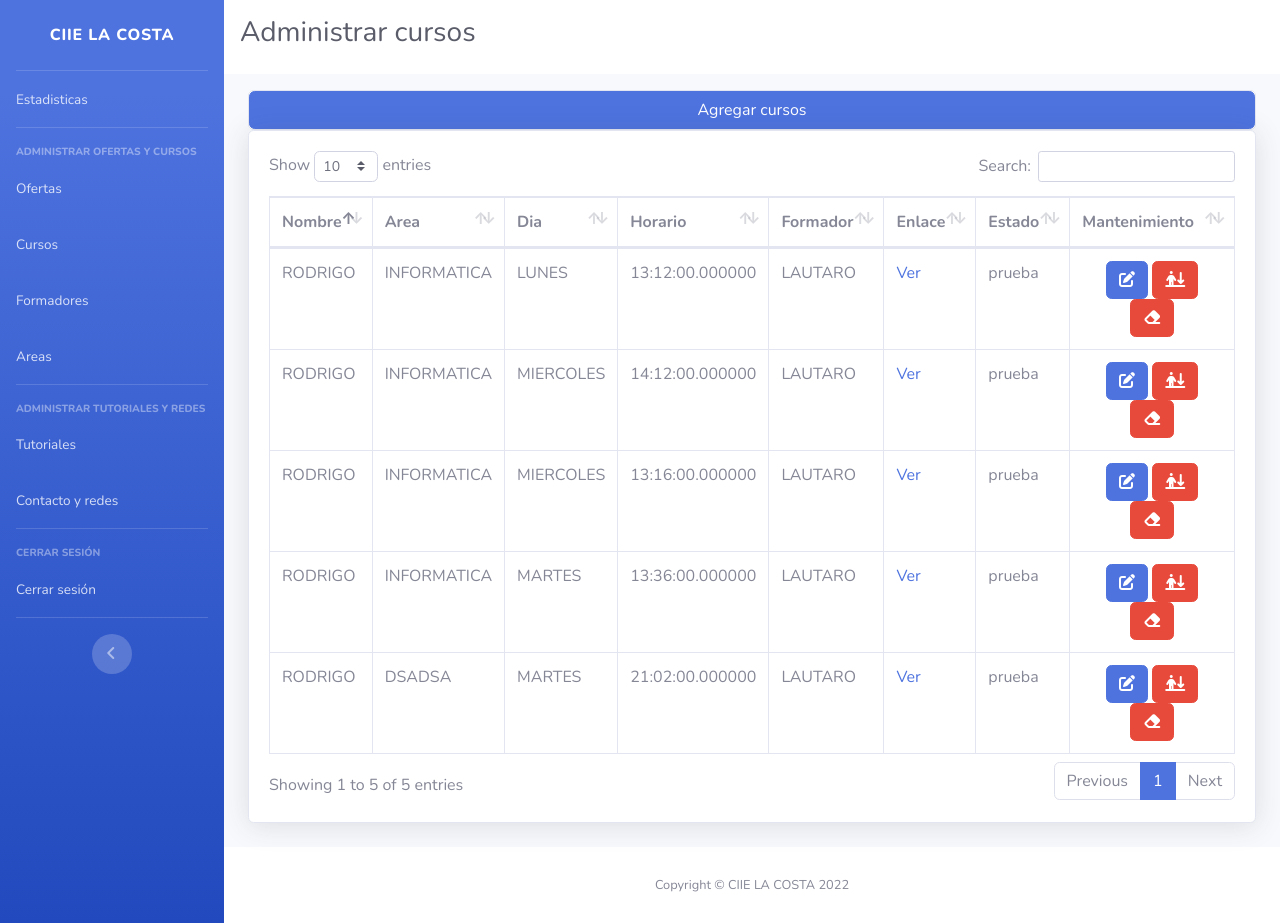
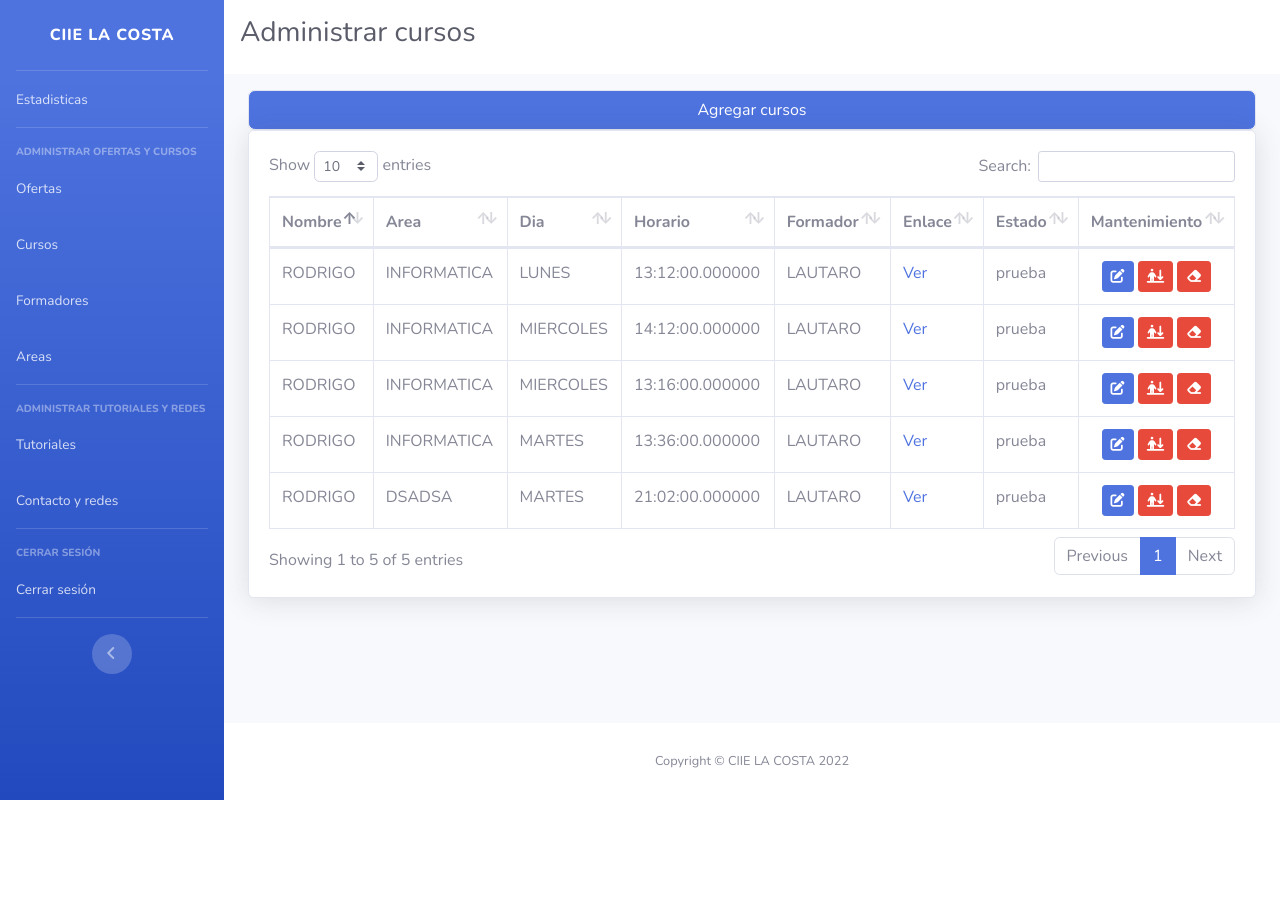
Before and after one commit to marcosrossetti/ciie-la-costa, a PHP site: page /admin/administrarCursos.php in a window 1280 px wide. After the commit the page ends 800 px from the top, so only its background shows below. Run offline with PHP 8.4, Linux system fonts and the light colour scheme; a user stored in the database is signed in; data comes from the database, SQL or seed files in the repository; data that the repository does not hold is empty.

Commit message:
feat():mejora visual cursos

```diff
--- a/admin/administrarCursos.php
+++ b/admin/administrarCursos.php
@@ -172,7 +172,7 @@ destroyAdmin();
                                                     echo '<td>'.$row["formador"].'</td>';
                                                     echo '<td>' .'<a href='. $row['link'] .'>Ver</a>' . '</td>';
                                                     echo '<td> prueba </td>';
-                                                    echo '<td class="text-center">' . '<button class="btn btn-primary" title="Editar datos" data-toggle="modal" id="editarBtn" data-id="'.$id.'"><i class="fa-solid fa-pen-to-square"></i></button> <button class="btn btn-danger" title="Editar estado"><i class="fa-solid fa-person-arrow-down-to-line"></i></button> <button class="btn btn-danger" title="Eliminar"><a style="color:white; text-decoration:none" href="modulos/modCursos/deshabilitarCurso.php?id='.$id.'"><i class="fa-solid fa-eraser"></i></a></button>' . '</td>';
+                                                    echo '<td class="text-center">' . '<button class="btn btn-sm btn-primary" title="Editar datos" data-toggle="modal" id="editarBtn" data-id="'.$id.'"><i class="fa-solid fa-pen-to-square"></i></button> <button class="btn btn-sm btn-danger" title="Editar estado"><i class="fa-solid fa-person-arrow-down-to-line"></i></button> <button class="btn btn-sm btn-danger" title="Eliminar"><a style="color:white; text-decoration:none" href="modulos/modCursos/deshabilitarCurso.php?id='.$id.'"><i class="fa-solid fa-eraser"></i></a></button>' . '</td>';
                                                     echo "</tr>";
                                                 }
                                             }
```
